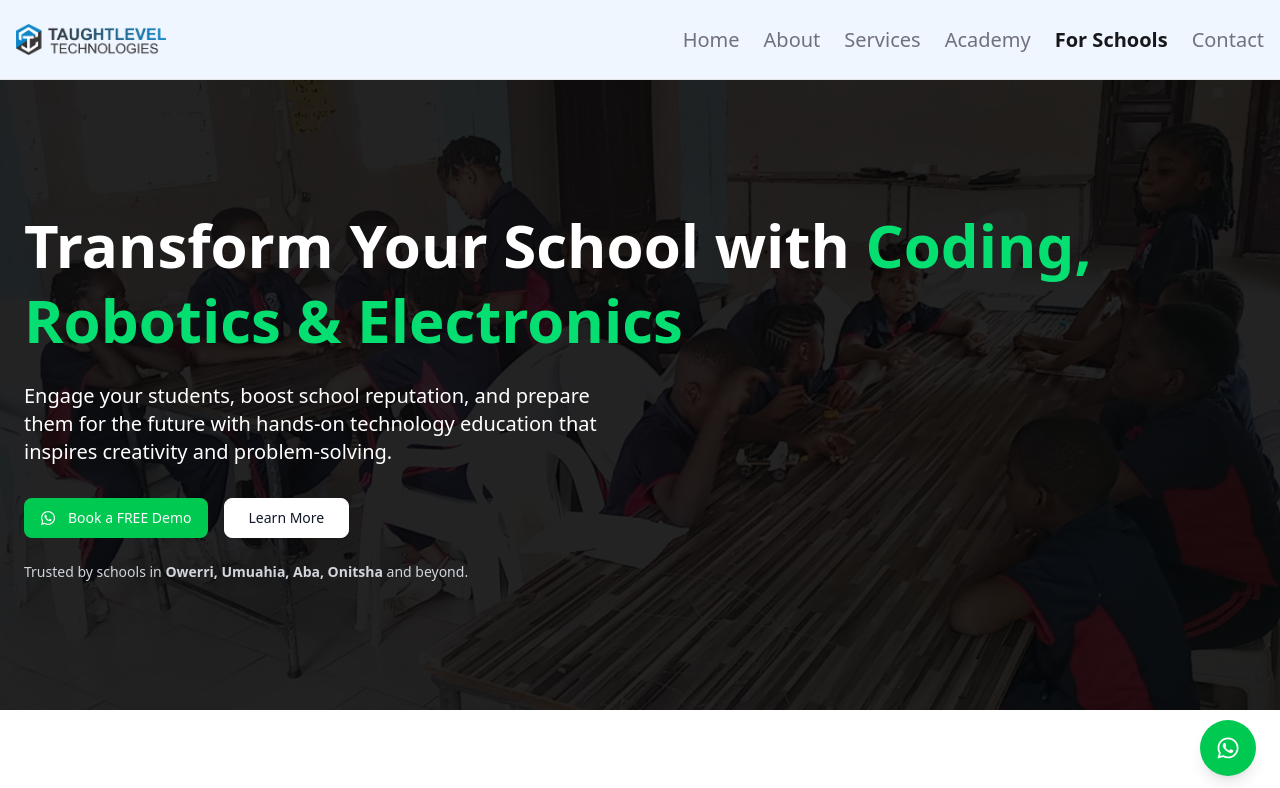
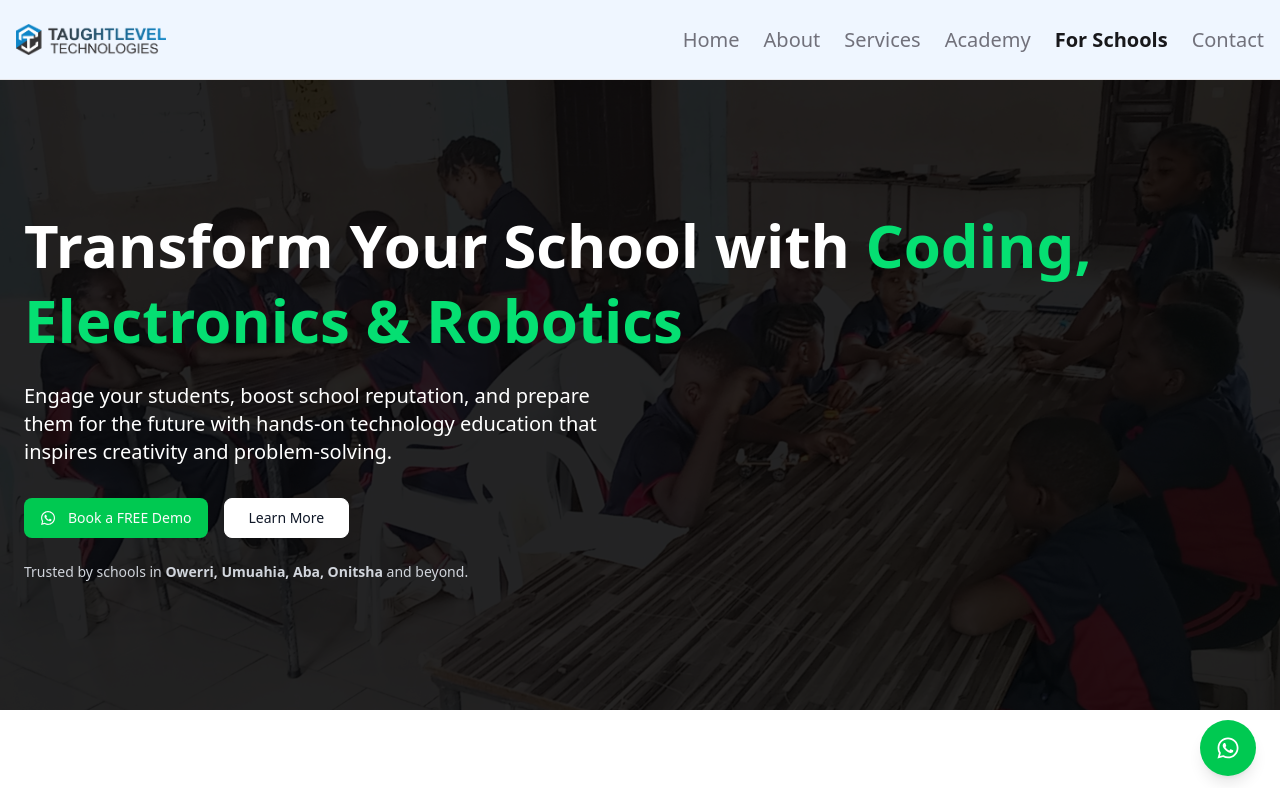
Before and after one commit to VictorKingsHub/technologies, a Next.js app: page /for_schools in a window 1280 px wide. Shown: the top 788 px of the page. Built offline with nearby package versions, Linux system fonts and the light colour scheme.

Commit message:
training

```diff
--- a/src/components/forschools/For_SchoolsHero.tsx
+++ b/src/components/forschools/For_SchoolsHero.tsx
@@ -28,7 +28,7 @@ export default function ForSchoolsHero() {
 >
       <div className="relative max-w-7xl mx-auto px-6 py-32 flex flex-col items-start lg:items-start">
         <h1 className="text-4xl md:text-5xl lg:text-6xl font-extrabold leading-tight">
-          Transform Your School with <span className="text-green-400">Coding, Robotics & Electronics</span>
+          Transform Your School with <span className="text-green-400">Coding, Electronics & Robotics</span>
         </h1>
         <p className="mt-6 text-lg md:text-xl max-w-xl">
           Engage your students, boost school reputation, and prepare them for the future
```
